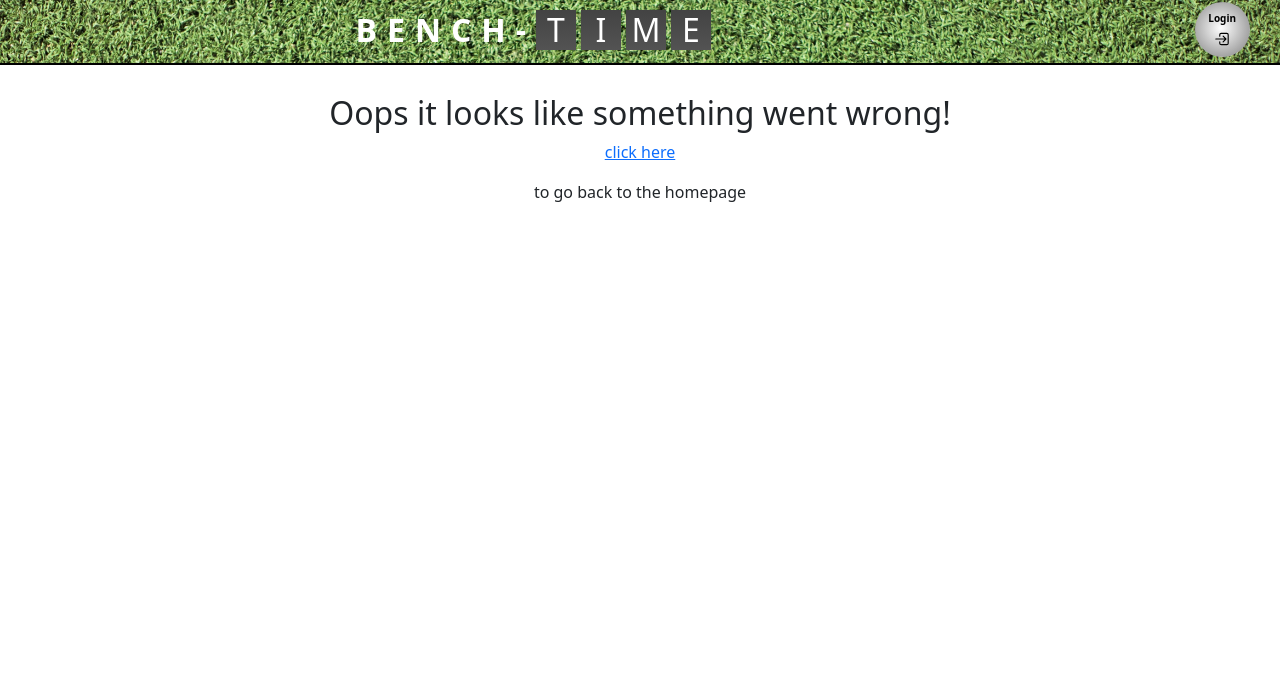
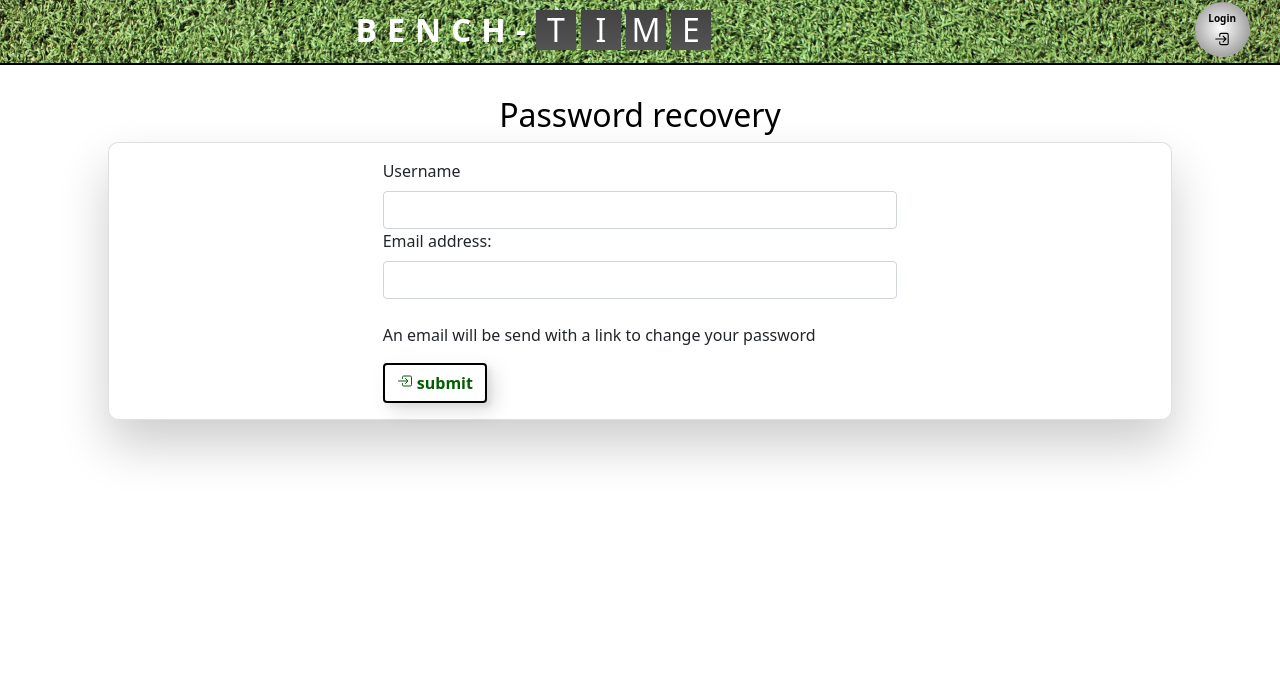
Before and after one commit to pjdijxhoorn/Bench-Timer, a Flask app: page /pass_reset_request in a window 1280 px wide. Shown: the top 697 px of the page. Run offline with Flask 2, Linux system fonts and the light colour scheme; some libraries are stand-ins or nearby versions.

Commit message:
some changes to the mailing and fix to spacing issue on several pages on smaller screens

```diff
--- a/app.py
+++ b/app.py
@@ -102,6 +102,7 @@ def login():
             if check_password_hash(
                                 existing_user["password"],
                                 request.form.get("password")):
+
                 session["user"] = request.form.get("username").lower()
                 flash("Welcome, {}".format(
                     request.form.get("username")), 'success')
@@ -122,174 +123,208 @@ def login():
 
 @app.route("/stopwatch", methods=["GET", "POST"])
 def stopwatch():
-    userTeam = mongo.db.teams.find(
-        {"created_by": session["user"]})
-    teamResults = mongo.db.results.find(
-        {"created_by": session["user"]})
-    return render_template("stopwatch.html", userTeam=userTeam, teamResults=teamResults)
+    if session.get("user") is not None:
+        userTeam = mongo.db.teams.find(
+            {"created_by": session["user"]})
+        teamResults = mongo.db.results.find(
+            {"created_by": session["user"]})
+        return render_template("stopwatch.html", userTeam=userTeam, teamResults=teamResults)
+    else:
+        flash("You need to be logged in to see this content", 'error')
+        return render_template("login.html")
 
 
 @app.route("/stopwatchClock/<team_id>", methods=["GET", "POST"])
 def stopwatchClock(team_id):
-    userTeam = mongo.db.teams.find(
-        {"created_by": session["user"]})
-    date = datetime.now()
+    if session.get("user") is not None:
+        userTeam = mongo.db.teams.find(
+            {"created_by": session["user"]})
+        date = datetime.now()
 
-    if request.method == "POST":
-        result = {
-            "created_by": session["user"],
-            "overallTime": request.form.get("timer_33"),
-            "datum": date.strftime("%d/%m/%y"),
-            "teamName": request.form.get("teamName"),
-            "fieldTime_1": request.form.get("timer_2"),
-            "fieldTime_2": request.form.get("timer_4"),
-            "fieldTime_3": request.form.get("timer_6"),
-            "fieldTime_4": request.form.get("timer_8"),
-            "fieldTime_5": request.form.get("timer_10"),
-            "fieldTime_6": request.form.get("timer_12"),
-            "fieldTime_7": request.form.get("timer_14"),
-            "fieldTime_8": request.form.get("timer_16"),
-            "fieldTime_9": request.form.get("timer_18"),
-            "fieldTime_10": request.form.get("timer_20"),
-            "fieldTime_11": request.form.get("timer_22"),
-            "fieldTime_12": request.form.get("timer_24"),
-            "fieldTime_13": request.form.get("timer_26"),
-            "fieldTime_14": request.form.get("timer_28"),
-            "fieldTime_15": request.form.get("timer_30"),
-            "fieldTime_16": request.form.get("timer_32"),
-            "player1": request.form.get("player1"),
-            "player2": request.form.get("player2"),
-            "player3": request.form.get("player3"),
-            "player4": request.form.get("player4"),
-            "player5": request.form.get("player5"),
-            "player6": request.form.get("player6"),
-            "player7": request.form.get("player7"),
-            "player8": request.form.get("player8"),
-            "player9": request.form.get("player9"),
-            "player10": request.form.get("player10"),
-            "player11": request.form.get("player11"),
-            "player12": request.form.get("player12"),
-            "player13": request.form.get("player13"),
-            "player14": request.form.get("player14"),
-            "player15": request.form.get("player15"),
-            "player16": request.form.get("player16"),
-        }
+        if request.method == "POST":
+            result = {
+                "created_by": session["user"],
+                "overallTime": request.form.get("timer_33"),
+                "datum": date.strftime("%d/%m/%y"),
+                "teamName": request.form.get("teamName"),
+                "fieldTime_1": request.form.get("timer_2"),
+                "fieldTime_2": request.form.get("timer_4"),
+                "fieldTime_3": request.form.get("timer_6"),
+                "fieldTime_4": request.form.get("timer_8"),
+                "fieldTime_5": request.form.get("timer_10"),
+                "fieldTime_6": request.form.get("timer_12"),
+                "fieldTime_7": request.form.get("timer_14"),
+                "fieldTime_8": request.form.get("timer_16"),
+                "fieldTime_9": request.form.get("timer_18"),
+                "fieldTime_10": request.form.get("timer_20"),
+                "fieldTime_11": request.form.get("timer_22"),
+                "fieldTime_12": request.form.get("timer_24"),
+                "fieldTime_13": request.form.get("timer_26"),
+                "fieldTime_14": request.form.get("timer_28"),
+                "fieldTime_15": request.form.get("timer_30"),
+                "fieldTime_16": request.form.get("timer_32"),
+                "player1": request.form.get("player1"),
+                "player2": request.form.get("player2"),
+                "player3": request.form.get("player3"),
+                "player4": request.form.get("player4"),
+                "player5": request.form.get("player5"),
+                "player6": request.form.get("player6"),
+                "player7": request.form.get("player7"),
+                "player8": request.form.get("player8"),
+                "player9": request.form.get("player9"),
+                "player10": request.form.get("player10"),
+                "player11": request.form.get("player11"),
+                "player12": request.form.get("player12"),
+                "player13": request.form.get("player13"),
+                "player14": request.form.get("player14"),
+                "player15": request.form.get("player15"),
+                "player16": request.form.get("player16"),
+            }
 
-        mongo.db.results.insert(result)
-        flash("The results are stored", 'success')
-    team = mongo.db.teams.find_one({"_id": ObjectId(team_id)})
-    return render_template(
-                            "stopwatchClock.html",
-                            userTeam=userTeam,
-                            team=team)
+            mongo.db.results.insert(result)
+            flash("The results are stored", 'success')
+        team = mongo.db.teams.find_one({"_id": ObjectId(team_id)})
+        return render_template(
+                                "stopwatchClock.html",
+                                userTeam=userTeam,
+                                team=team)
+    else:
+        flash("You need to be logged in to see this content", 'error')
+        return render_template("login.html")
 
 
 @app.route("/team", methods=["GET", "POST"])
 def team():
-    if request.method == "POST":
-        # gets all the info from the form and creates a team
-        newteam = {
-            "teamName": request.form.get("teamName"),
-            "player1": request.form.get("player1"),
-            "player2": request.form.get("player2"),
-            "player3": request.form.get("player3"),
-            "player4": request.form.get("player4"),
-            "player5": request.form.get("player5"),
-            "player6": request.form.get("player6"),
-            "player7": request.form.get("player7"),
-            "player8": request.form.get("player8"),
-            "player9": request.form.get("player9"),
-            "player10": request.form.get("player10"),
-            "player11": request.form.get("player11"),
-            "player12": request.form.get("player12"),
-            "player13": request.form.get("player13"),
-            "player14": request.form.get("player14"),
-            "player15": request.form.get("player15"),
-            "player16": request.form.get("player16"),
-            "created_by": session["user"]
-        }
+    if session.get("user") is not None:
+        if request.method == "POST":
+            # gets all the info from the form and creates a team
+            newteam = {
+                "teamName": request.form.get("teamName"),
+                "player1": request.form.get("player1"),
+                "player2": request.form.get("player2"),
+                "player3": request.form.get("player3"),
+                "player4": request.form.get("player4"),
+                "player5": request.form.get("player5"),
+                "player6": request.form.get("player6"),
+                "player7": request.form.get("player7"),
+                "player8": request.form.get("player8"),
+                "player9": request.form.get("player9"),
+                "player10": request.form.get("player10"),
+                "player11": request.form.get("player11"),
+                "player12": request.form.get("player12"),
+                "player13": request.form.get("player13"),
+                "player14": request.form.get("player14"),
+                "player15": request.form.get("player15"),
+                "player16": request.form.get("player16"),
+                "created_by": session["user"]
+            }
 
-        # inserts the team
-        mongo.db.teams.insert_one(newteam)
-        flash("team Successfully Added", 'success')
-        return redirect(url_for("team"))
+            # inserts the team
+            mongo.db.teams.insert_one(newteam)
+            flash("team Successfully Added", 'success')
+            return redirect(url_for("team"))
 
-    userTeam = mongo.db.teams.find(
-        {"created_by": session["user"]})
-
-    return render_template("team.html", userTeam=userTeam)
+        userTeam = mongo.db.teams.find(
+            {"created_by": session["user"]})
+        return render_template("team.html", userTeam=userTeam)
+    else:
+        flash("You need to be logged in to see this content", 'error')
+        return render_template("login.html")
 
 
 @app.route("/editteam/<team_id>", methods=["GET", "POST"])
 def editteam(team_id):
-    if request.method == "POST":
-        # gets a recipe and takes all info /changes from the form and saves it
-        editedteam = {
-            "teamName": request.form.get("teamName"),
-            "created_by": session["user"],
-            "player1": request.form.get("player1"),
-            "player2": request.form.get("player2"),
-            "player3": request.form.get("player3"),
-            "player4": request.form.get("player4"),
-            "player5": request.form.get("player5"),
-            "player6": request.form.get("player6"),
-            "player7": request.form.get("player7"),
-            "player8": request.form.get("player8"),
-            "player9": request.form.get("player9"),
-            "player10": request.form.get("player10"),
-            "player11": request.form.get("player11"),
-            "player12": request.form.get("player12"),
-            "player13": request.form.get("player13"),
-            "player14": request.form.get("player14"),
-            "player15": request.form.get("player15"),
-            "player16": request.form.get("player16")
+    if session.get("user") is not None:
+        if request.method == "POST":
+            # gets a recipe and takes all info /changes from the form and saves it
+            editedteam = {
+                "teamName": request.form.get("teamName"),
+                "created_by": session["user"],
+                "player1": request.form.get("player1"),
+                "player2": request.form.get("player2"),
+                "player3": request.form.get("player3"),
+                "player4": request.form.get("player4"),
+                "player5": request.form.get("player5"),
+                "player6": request.form.get("player6"),
+                "player7": request.form.get("player7"),
+                "player8": request.form.get("player8"),
+                "player9": request.form.get("player9"),
+                "player10": request.form.get("player10"),
+                "player11": request.form.get("player11"),
+                "player12": request.form.get("player12"),
+                "player13": request.form.get("player13"),
+                "player14": request.form.get("player14"),
+                "player15": request.form.get("player15"),
+                "player16": request.form.get("player16")
 
-        }
-        mongo.db.teams.update({"_id": ObjectId(team_id)}, editedteam)
-        flash("Team Successfully edited", 'success')
-        return redirect(url_for('team', username=session['user']))
+            }
+            mongo.db.teams.update({"_id": ObjectId(team_id)}, editedteam)
+            flash("Team Successfully edited", 'success')
+            return redirect(url_for('team', username=session['user']))
 
-    team = mongo.db.teams.find_one({"_id": ObjectId(team_id)})
-    return render_template(
-        "editteam.html", team=team)
+        team = mongo.db.teams.find_one({"_id": ObjectId(team_id)})
+        return render_template(
+            "editteam.html", team=team)
+    else:
+        flash("You need to be logged in to see this content", 'error')
+        return render_template("login.html")
 
 
 @app.route("/deleteTeam/<team_id>", methods=["GET", "POST"])
 def deleteTeam(team_id):
-    # deletes recipe
-    mongo.db.teams.remove({"_id": ObjectId(team_id)})
-    flash("team succesfully deleted", 'success')
-    return redirect(url_for('team', username=session['user']))
+    if session.get("user") is not None:
+        # deletes recipe
+        mongo.db.teams.remove({"_id": ObjectId(team_id)})
+        flash("team succesfully deleted", 'success')
+        return redirect(url_for('team', username=session['user']))
+    else:
+        flash("You need to be logged in to see this content", 'error')
+        return render_template("login.html")
 
 
 @app.route("/results")
 def results():
-    userResults = mongo.db.results.find(
-        {"created_by": session["user"]})
-    return render_template("results.html", userResults=userResults)
+    if session.get("user") is not None:
+        userResults = mongo.db.results.find(
+            {"created_by": session["user"]})
+        return render_template("results.html", userResults=userResults)
+    else:
+        flash("You need to be logged in to see this content", 'error')
+        return render_template("login.html")
 
 
 @app.route("/resultsind/<results_id>", methods=["GET", "POST"])
 def resultsind(results_id):
-
-    results = mongo.db.results.find({"_id": ObjectId(results_id)})
-    return render_template("resultsind.html", results=results)
+    if session.get("user") is not None:
+        results = mongo.db.results.find({"_id": ObjectId(results_id)})
+        return render_template("resultsind.html", results=results)
+    else:
+        flash("You need to be logged in to see this content", 'error')
+        return render_template("login.html")
 
 
 @app.route("/deleteResults/<results_id>", methods=["GET", "POST"])
 def deleteResults(results_id):
-    # deletes recipe
-    mongo.db.results.remove({"_id": ObjectId(results_id)})
-    flash("results successfully deleted", 'success')
-    return redirect(url_for('results', username=session['user']))
+    if session.get("user") is not None:
+        # deletes recipe
+        mongo.db.results.remove({"_id": ObjectId(results_id)})
+        flash("results successfully deleted", 'success')
+        return redirect(url_for('results', username=session['user']))
+    else:
+        flash("You need to be logged in to see this content", 'error')
+        return render_template("login.html")
 
 
 @app.route("/settings")
 def settings():
-    username = mongo.db.users.find_one(
-        {"username": session["user"]})["username"]
-    user = mongo.db.users.find_one({"username": username})
-    return render_template("settings.html", user=user)
+    if session.get("user") is not None:
+        username = mongo.db.users.find_one(
+            {"username": session["user"]})["username"]
+        user = mongo.db.users.find_one({"username": username})
+        return render_template("settings.html", user=user)
+    else:
+        flash("You need to be logged in to see this content", 'error')
+        return render_template("login.html")
 
 
 @app.route("/logout")
@@ -330,11 +365,11 @@ def passwordsettings():
         "passwordsettings.html", user=user)
 
 
-@app.route("/passwordrecovery")
-def passwordrecovery():
+@app.route("/pass_reset_request")
+def pass_reset_request():
 
     return render_template(
-        "passwordrecovery.html")
+        "pass_reset_request.html")
 
 
 @app.route("/recoverymail", methods=["GET", "POST"])
--- a/static/css/style.css
+++ b/static/css/style.css
@@ -19,9 +19,10 @@ body {
 .card {
     box-shadow: 0 25px 50px rgba(0, 0, 0, 0.2);
     border-radius: 10px;
-    margin-bottom: 50px;
     background: rgba(255, 255, 255, 0.5);
     z-index: 1;
+    position: unset;
+    margin-bottom: 5px;
 }
 
 .border-grey {
@@ -41,6 +42,13 @@ body {
         4px 4px 5px 0px #0001;
     transition: box-shadow 0.6s cubic-bezier(.79, .21, .06, .81);
 }
+
+.content-block {
+    margin-bottom: 30px;
+    border: 2px solid transparent;
+}
+
+
 
 /*----------Colours*/
 .text-black {
@@ -453,16 +461,12 @@ body {
     transition: max-height 0.2s ease-out;
 }
 
-.card {
-    position: unset;
-}
-
 .accord-ion-item {
     color: rgb(0, 94, 0);
     border: #000 2px solid;
     color: rgb(0, 94, 0);
     background: white;
-    margin-bottom: 5px;
+    margin: 5px;
     border-radius: 0.25rem;
     cursor: pointer;
     text-align: center;
@@ -540,6 +544,10 @@ body {
 
 }
 
+.team-card {
+    margin: 5px;
+}
+
 /*----------teams page*/
 
 .teams-block {
--- a/templates/404.html
+++ b/templates/404.html
@@ -1,8 +1,9 @@
 {% extends "base.html"%}
 {% block content %}
+<div class="content-block">
+    <h2 class="text-center"> Oops it looks like something went wrong!</h2>
+    <p class="text-center"><a href="{{ url_for('home') }}"> click here </a></p>
 
-<h2 class="text-center"> Oops it looks like something went wrong!</h2>
-<p class="text-center"><a href="{{ url_for('home') }}"> click here </a></p>
-
-<p class="text-center">to go back to the homepage</p>
+    <p class="text-center">to go back to the homepage</p>
+</div>
 {% endblock %}
--- a/templates/editteam.html
+++ b/templates/editteam.html
@@ -1,6 +1,6 @@
 {% extends "base.html"%}
 {% block content %}
-
+<div class="content-block">
     <div class="row g-0 form-block">
         <div class="card col-10 offset-1">
             <div class="card-body">
@@ -88,5 +88,5 @@
         </div>
     </div>
 
-
+</div>
 {% endblock %}
--- a/templates/home.html
+++ b/templates/home.html
@@ -1,6 +1,6 @@
 {% extends "base.html"%}
 {% block content %}
-
+<div class="content-block">
     <h2 class="text-center text-black">Home</h2>
     <div class="card col-10 offset-1">
         <p class="main-explanation px-3 pt-3 text-black bold">
@@ -18,6 +18,6 @@
         <a href="{{ url_for('register') }}" class="btn m-3 boxshadow">Register Account</a>
         {% endif %}
     </div>
-
+</div>
 
 {% endblock %}
--- a/templates/login.html
+++ b/templates/login.html
@@ -1,5 +1,6 @@
 {% extends "base.html" %}
 {% block content %}
+<div class="content-block">
     <h2 class="text-center"> Log in</h2>
     <div class="row g-0 form-block">
         <div class="card col-10 offset-1">
@@ -34,11 +35,12 @@
                         </p>
                         <p class="text-center">
                             Forgot password?
-                        <a href="{{ url_for('passwordrecovery') }}" class="center">Password recovery</a>
+                            <a href="{{ url_for('pass_reset_request') }}" class="center">Password recovery</a>
                         </p>
                     </div>
                 </div>
             </div>
         </div>
     </div>
+</div>
 {% endblock %}
--- /dev/null
+++ b/templates/pass_reset_request.html
@@ -0,0 +1,35 @@
+{% extends "base.html"%}
+{% block content %}
+<div class="content-block">
+    <h2 class="text-center text-black">Password recovery</h2>
+
+    <div class="row g-0 form-block">
+        <div class="card col-10 offset-1">
+            <div class="card-body">
+                <form class="col-12 row justify-content-center g-0 form" method="POST" action="{{ url_for('recoverymail') }}">
+                    <div class="col-lg-6 col-sm-12">
+
+                        <!--Username-->
+                        <div>
+                            <label for="username" class="form-label">Username</label>
+                            <input type="text" name="username" class="form-control validate" id="username" minlength="5" maxlength="15" pattern="^[a-zA-Z0-9]{5,15}$" required>
+                        </div>
+
+                        <div>
+                            <label for="email" class="form-label">Email address:</label>
+                            <input type="email" name="email" class="form-control" id="email" aria-describedby="email" required>
+                        </div>
+                        <br>
+                        <p>An email will be send with a link to change your password </p>
+                        <button type="submit" class="btn submit-btn bold boxshadow">
+                            <ion-icon name="enter-outline"></ion-icon> submit
+                        </button>
+                    </div>
+                </form>
+            </div>
+        </div>
+    </div>
+
+</div>
+
+{% endblock %}
--- a/templates/passwordsettings.html
+++ b/templates/passwordsettings.html
@@ -1,5 +1,6 @@
 {% extends "base.html"%}
 {% block content %}
+<div class="content-block">
     <h2 class="text-center text-black">Password change</h2>
 
     <div class="row g-0 form-block">
@@ -58,7 +59,7 @@
             </div>
         </div>
     </div>
-
+</div>
 <!--form validation-->
 <script src="/static/js/form-validation.js"></script>
 
--- a/templates/register.html
+++ b/templates/register.html
@@ -1,5 +1,6 @@
 {% extends "base.html" %}
 {% block content %}
+<div class="content-block">
     <h2 class="text-center">Registration Page</h2>
     <br>
     <div class="row g-0 form-block">
@@ -72,7 +73,7 @@
             </div>
         </div>
     </div>
-
+</div>
 <!--form validation-->
 <script src="/static/js/form-validation.js"></script>
 
--- a/templates/results.html
+++ b/templates/results.html
@@ -1,11 +1,11 @@
 {% extends "base.html"%}
 {% block content %}
-
+<div class="content-block">
     <h2 class="text-center text-black">Results</h2>
 
     <div class="m-3 mb-5">
         {% for results in userResults %}
-    <div class="card col-12">
+        <div class="card ">
             <div class="card-body row g-0">
                 <h5 class="card-title col-6">Team: {{ results.teamName }}</h5>
                 <h5 class="card-title col-6"> On: {{ results.datum }}</h5>
@@ -57,5 +57,5 @@
         </div>
         {% endfor %}
     </div>
-
+</div>
 {% endblock %}
--- a/templates/resultsind.html
+++ b/templates/resultsind.html
@@ -1,6 +1,6 @@
 {% extends "base.html"%}
 {% block content %}
-
+<div class="content-block">
 
     <h2 class="text-center text-black">Results</h2>
 
@@ -97,6 +97,6 @@
         </div>
         {% endfor %}
     </div>
-
+</div>
 <script src="/static/js/results.js"></script>
 {% endblock %}
--- a/templates/settings.html
+++ b/templates/settings.html
@@ -1,5 +1,6 @@
 {% extends "base.html"%}
 {% block content %}
+<div class="content-block">
     <h2 class="text-center text-black">Settings</h2>
 
     <div class="card col-10 offset-1">
@@ -17,4 +18,5 @@
         <p>production year: 2022</p>
         <p>Version: 2.0</p>
     </div>
+</div>
 {% endblock %}
--- a/templates/stopwatchClock.html
+++ b/templates/stopwatchClock.html
@@ -2,6 +2,7 @@
 {% block content %}
 <link rel="stylesheet" href="{{url_for('static', filename='css/stopwatches.css')}}" type="text/css" />
 
+<div class="content-block">
     <div class="stopwatch-block">
         <div class="card m-1">
             <div class="card-body">
@@ -240,7 +241,7 @@
             </div>
         </div>
     </div>
-
+</div>
 <script src="/static/js/stopwatches.js"></script>
 
 
```
Also changed, not shown: templates/passwordrecovery.html (deleted, +0 -34 lines), templates/stopwatch.html (+5 -3 lines), templates/team.html (+11 -5 lines). Lines whose indentation alone changed are shown as unchanged.
